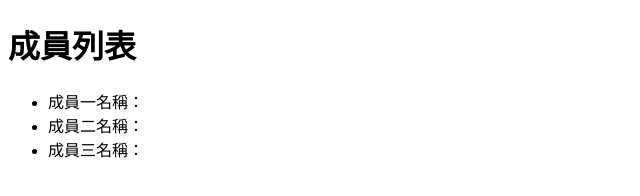
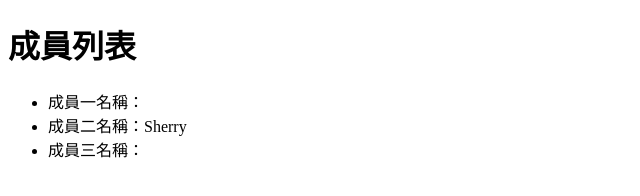
Before and after one commit to YenYooo/250208-2, a plain HTML site: page index.html in a window 1280 px wide. Shown: the full height of the page, 0-640 px from the left. Drawn offline with Linux system fonts and the light colour scheme.

Commit message:
add name

```diff
--- a/index.html
+++ b/index.html
@@ -1,16 +1,19 @@
 <!DOCTYPE html>
 <html lang="en">
+
 <head>
     <meta charset="UTF-8">
     <meta name="viewport" content="width=device-width, initial-scale=1.0">
     <title>Document</title>
 </head>
+
 <body>
     <h1>成員列表</h1>
     <ul>
         <li>成員一名稱：</li>
-        <li>成員二名稱：</li>
+        <li>成員二名稱：Sherry</li>
         <li>成員三名稱：</li>
     </ul>
 </body>
+
 </html>
```
